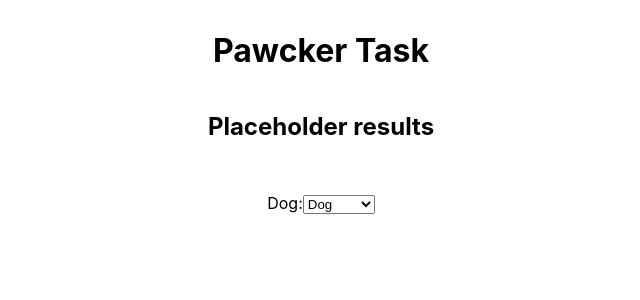
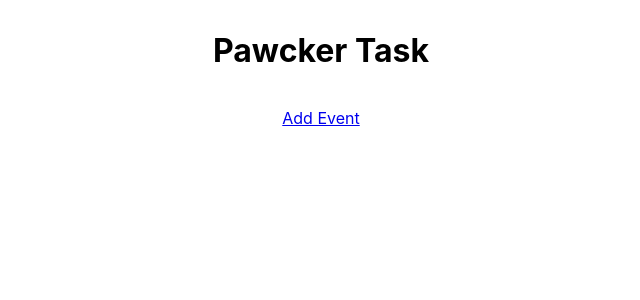
Before and after one commit to diegojcastro/puppy-task, a React (Create React App) app: page / in a window 1280 px wide. Shown: the top 300 px of the page, without its empty margins (319-959 px from the left). Built offline with nearby package versions, Linux system fonts and the light colour scheme.

Commit message:
configure for react-route-dom v6 with proper routes

```diff
--- a/src/App.js
+++ b/src/App.js
@@ -1,4 +1,5 @@
 import { React, useState } from 'react';
+import { Route, Routes } from "react-router-dom";
 import Form from './Form';
 import EventResults from './EventResults';
 
@@ -7,18 +8,16 @@ import './App.css';
 function App() {
   const [results, setResults] = useState([]);
 
-
-
-
   return (
     <div className="app">
       <h1>Pawcker Task</h1>
-      <h2>Placeholder results</h2>
-      <EventResults results={results} />
+      <Routes>
+        <Route path="/" element={<EventResults results={results}/>} />
 
-      <div className="app__form">
-        <Form results={results} setResults={setResults}/>
-      </div>
+        <Route path="/events/new" element={<Form results={results} setResults={setResults}/>} />
+
+
+      </Routes>
     </div>
   );
 }
--- a/src/EventResults.jsx
+++ b/src/EventResults.jsx
@@ -1,4 +1,5 @@
 import { React } from 'react'
+import { Link } from 'react-router-dom';
 import EventResult from './EventResult'
 
 export default function EventResults(props) {
@@ -17,8 +18,11 @@ export default function EventResults(props) {
   });
 
   return(
-    <ul>
-      {parsedResults.reverse()}
-    </ul>
+    <div>
+      <ul>
+        {parsedResults.reverse()}
+      </ul>
+      <Link to={"/events/new"}>Add Event</Link>
+    </div>
   )
 };
--- a/src/Form.jsx
+++ b/src/Form.jsx
@@ -1,5 +1,4 @@
 import { React, useState } from 'react';
-import { Route, Switch } from "react-router-dom";
 
 
 export default function Form(props) {
@@ -91,7 +90,7 @@ export default function Form(props) {
 
 
   return(
-    <form className='dog-form' onSubmit={e => e.preventDefault()}>
+    <form className='dog-form app__form' onSubmit={e => e.preventDefault()}>
       <label>
         Dog:
         <select name='Dog' value={formVals.dog} onChange={changeDog}>
--- a/src/index.js
+++ b/src/index.js
@@ -1,12 +1,15 @@
 import React from 'react';
 import ReactDOM from 'react-dom';
+import { BrowserRouter as Router} from "react-router-dom";
 import './index.css';
 import App from './App';
 import reportWebVitals from './reportWebVitals';
 
 ReactDOM.render(
   <React.StrictMode>
-    <App />
+    <Router>
+      <App />
+    </Router>
   </React.StrictMode>,
   document.getElementById('root')
 );
```
